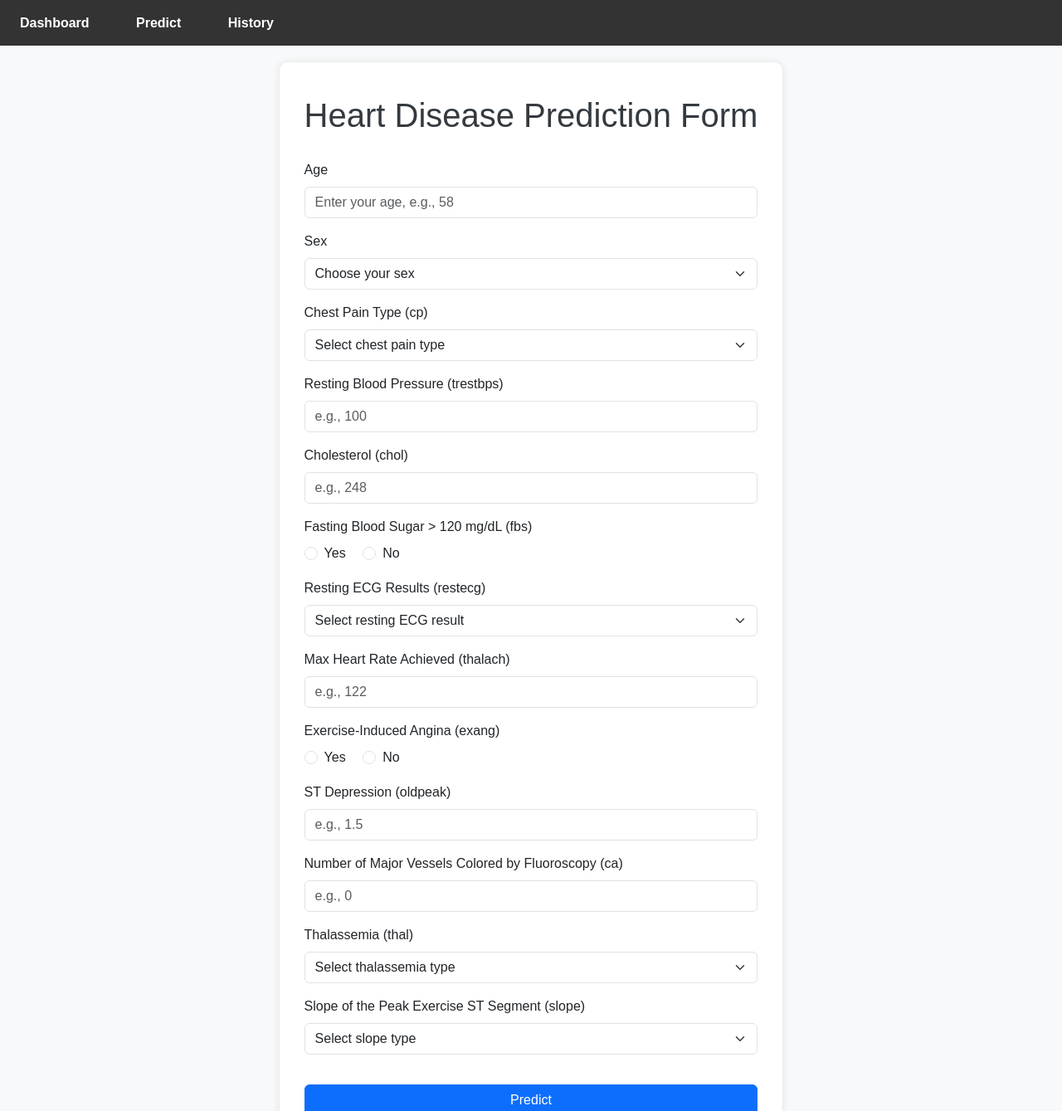
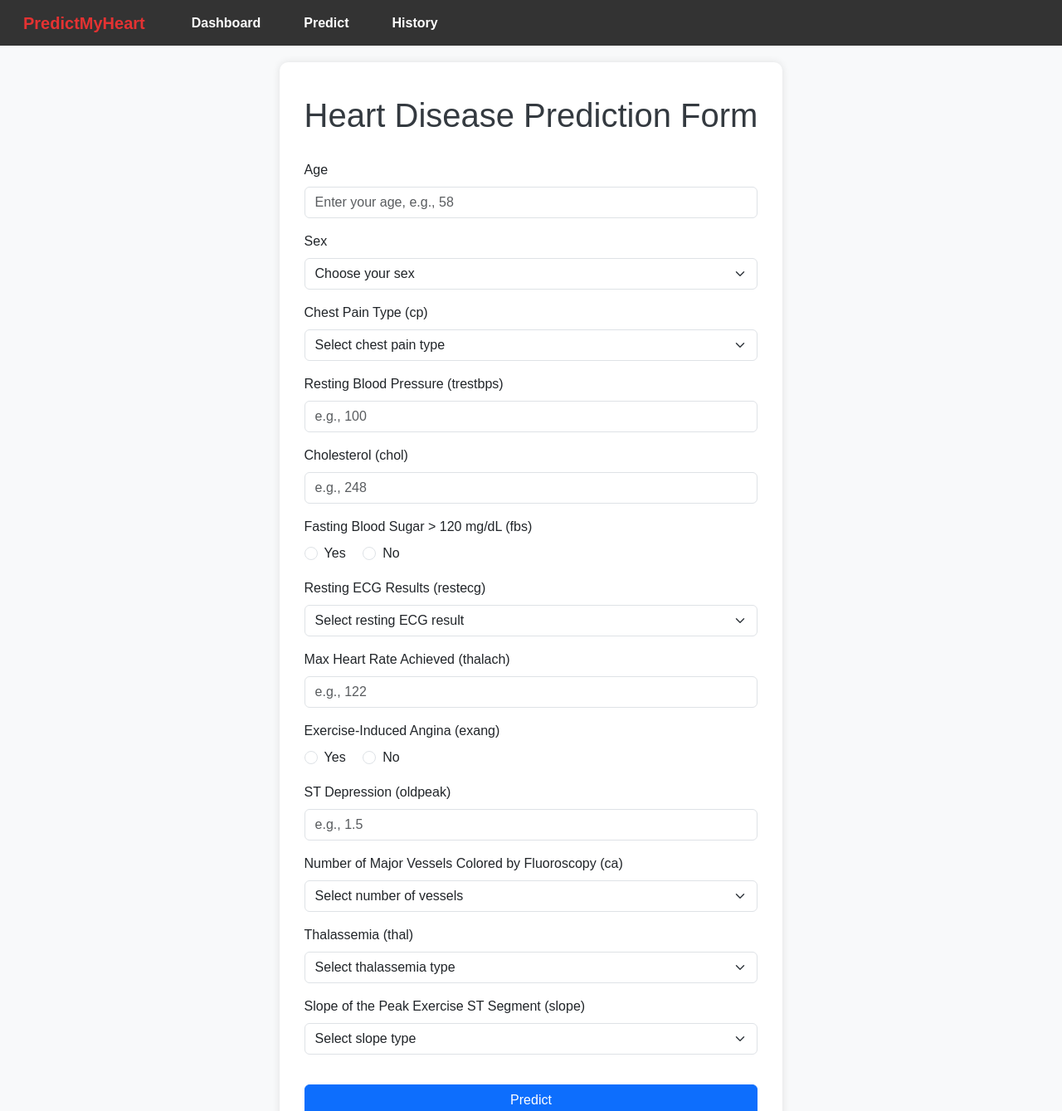
Before and after one commit to jerewy/heart-disease-ai-grup-16, a Flask app: page /predict in a window 1280 px wide. Shown: the top 1339 px of the page at 83% size. Run offline with Flask 3, Linux system fonts and the light colour scheme.

Commit message:
adding title in navbar and fixing bug

```diff
--- a/app.py
+++ b/app.py
@@ -80,7 +80,7 @@ else:
 # Route for the home page (prediction form)
 @app.route('/')
 def home():
-    return render_template('dashboard.html')
+    return dashboard()
 
 @app.route('/dashboard')
 def dashboard():
--- a/static/styles.css
+++ b/static/styles.css
@@ -20,6 +20,15 @@ body {
 }
 
 /* Navbar Styles */
+.navbar-title {
+    color: rgb(228, 50, 50); /* White color for visibility */
+    font-size: 20px; /* Font size */
+    font-weight: bold; /* Bold text */
+    margin-right: 20px; /* Space between title and nav items */
+    padding: 0.5em 1em; /* Uniform padding */
+}
+
+/* Updated Navbar Styles */
 .main-navbar {
     background-color: #333;
     padding: 0.5em; /* Adjust padding as needed */
@@ -32,10 +41,11 @@ body {
     list-style-type: none; /* Remove default list styles */
     margin: 0; /* Remove margin */
     padding: 0; /* Remove padding */
+    display: flex; /* Flex container for horizontal alignment */
+    align-items: center; /* Center nav items with the title */
 }
 
 .main-navbar ul li {
-    display: inline; /* Horizontal list items */
     margin-right: 20px; /* Space between items */
 }
 
--- a/templates/dashboard.html
+++ b/templates/dashboard.html
@@ -8,6 +8,7 @@
 </head>
 <body>
     <nav class="main-navbar">
+        <div class="navbar-title">PredictMyHeart</div> <!-- This should be outside the <ul> -->
         <ul>
             <li><a href="{{ url_for('dashboard') }}">Dashboard</a></li>
             <li><a href="{{ url_for('predict') }}">Predict</a></li>
--- a/templates/history.html
+++ b/templates/history.html
@@ -7,6 +7,7 @@
 </head>
 <body>
     <nav class="main-navbar">
+        <div class="navbar-title">PredictMyHeart</div> <!-- This should be outside the <ul> -->
         <ul>
             <li><a href="{{ url_for('dashboard') }}">Dashboard</a></li>
             <li><a href="{{ url_for('predict') }}">Predict</a></li>
--- a/templates/predict.html
+++ b/templates/predict.html
@@ -13,6 +13,7 @@
 <body>
 
     <nav class="main-navbar">
+        <div class="navbar-title">PredictMyHeart</div> <!-- This should be outside the <ul> -->
         <ul>
             <li><a href="{{ url_for('dashboard') }}">Dashboard</a></li>
             <li><a href="{{ url_for('predict') }}">Predict</a></li>
@@ -118,7 +119,7 @@
                 <label for="thalach" class="form-label">Max Heart Rate Achieved (thalach)</label>
                 <input type="number" class="form-control" id="thalach" name="thalach"
                        value="{{ request.form.get('thalach', '') }}" placeholder="e.g., 122" required>
-                <div class="invalid-feedback">Please provide a valid heart rate between 0 and 200.</div>
+                <div class="invalid-feedback">Please provide a valid heart rate between 60 and 200.</div>
                 <span class="error-icon" id="thalach-error" style="display: none;"></span>
             </div>
 
@@ -147,14 +148,18 @@
                 <span class="error-icon" id="oldpeak-error" style="display: none;"></span>
             </div>
 
-            <!-- Number of major vessels colored by fluoroscopy -->
+            <!-- Number of Major Vessels Colored by Fluoroscopy dropdown -->
             <div class="mb-3">
                 <label for="ca" class="form-label">Number of Major Vessels Colored by Fluoroscopy (ca)</label>
-                <input type="number" class="form-control" id="ca" name="ca" min="0" max="3"
-                    value="{{ request.form.get('ca', '') }}" placeholder="e.g., 0" required>
-                <div class="invalid-feedback">Please provide a valid number of vessels between 0 and 3.</div>
+                <select id="ca" name="ca" class="form-select" required>
+                    <option value="">Select number of vessels</option>
+                    <option value="0" {% if request.form.get('ca') == '0' %}selected{% endif %}>0</option>
+                    <option value="1" {% if request.form.get('ca') == '1' %}selected{% endif %}>1</option>
+                    <option value="2" {% if request.form.get('ca') == '2' %}selected{% endif %}>2</option>
+                    <option value="3" {% if request.form.get('ca') == '3' %}selected{% endif %}>3</option>
+                </select>
+                <div class="invalid-feedback">Please select the number of vessels between 0 and 3.</div>
             </div>
-
 
             <!-- Thalassemia results dropdown -->
             <div class="mb-3">
@@ -240,7 +245,7 @@
                     }
                 }
                 if (input.id === 'thalach') {
-                    if (input.value < 0 || input.value > 200) { // Adjust max value as needed
+                    if (input.value < 60 || input.value > 200) { // Adjust max value as needed
                         input.classList.add('is-invalid');
                         errorIcon.style.display = 'inline';
                     }
--- a/templates/result.html
+++ b/templates/result.html
@@ -13,6 +13,7 @@
 <body>
 
     <nav class="main-navbar">
+        <div class="navbar-title">PredictMyHeart</div> <!-- This should be outside the <ul> -->
         <ul>
             <li><a href="{{ url_for('dashboard') }}">Dashboard</a></li>
             <li><a href="{{ url_for('predict') }}">Predict</a></li>
```
